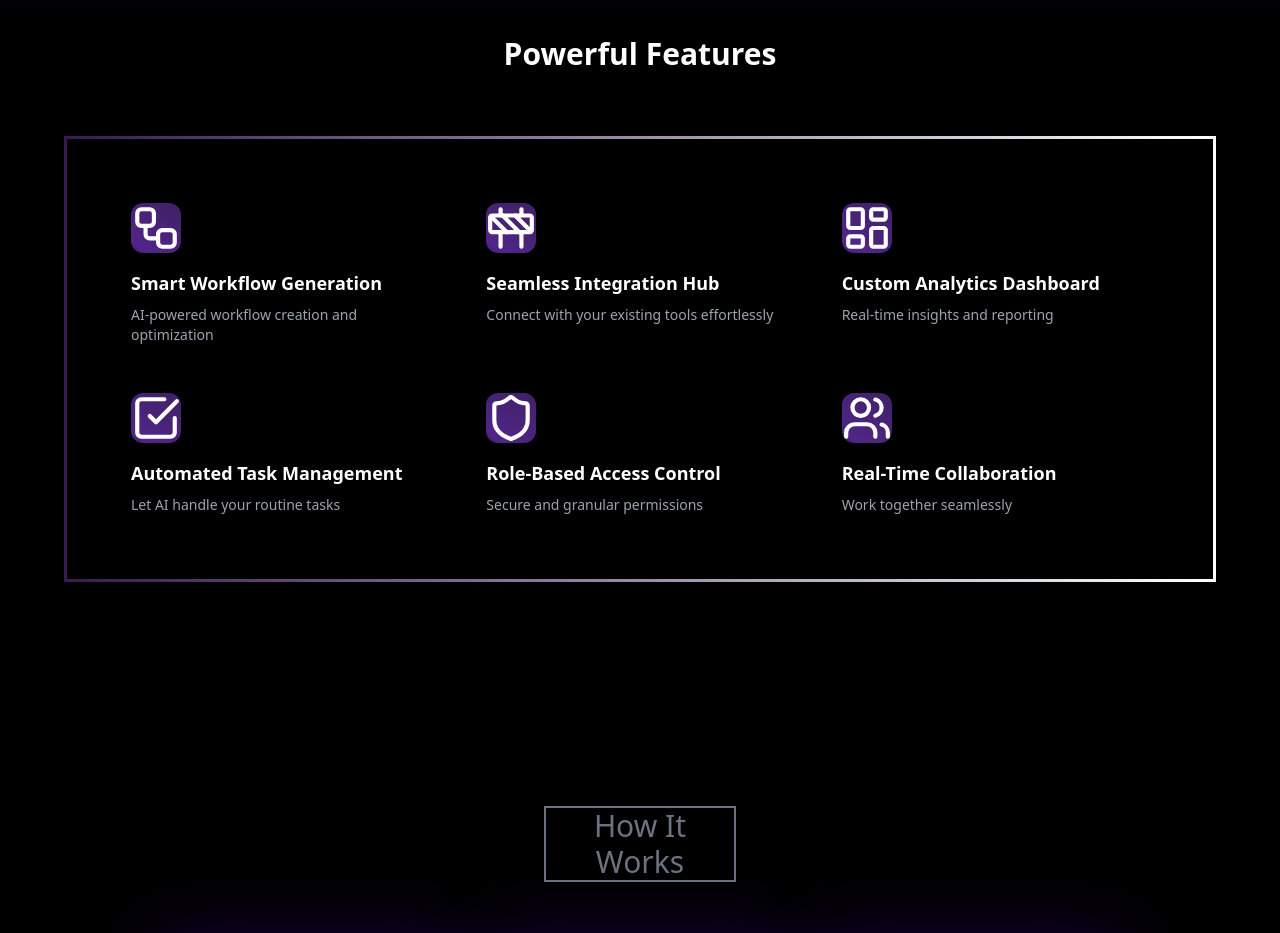
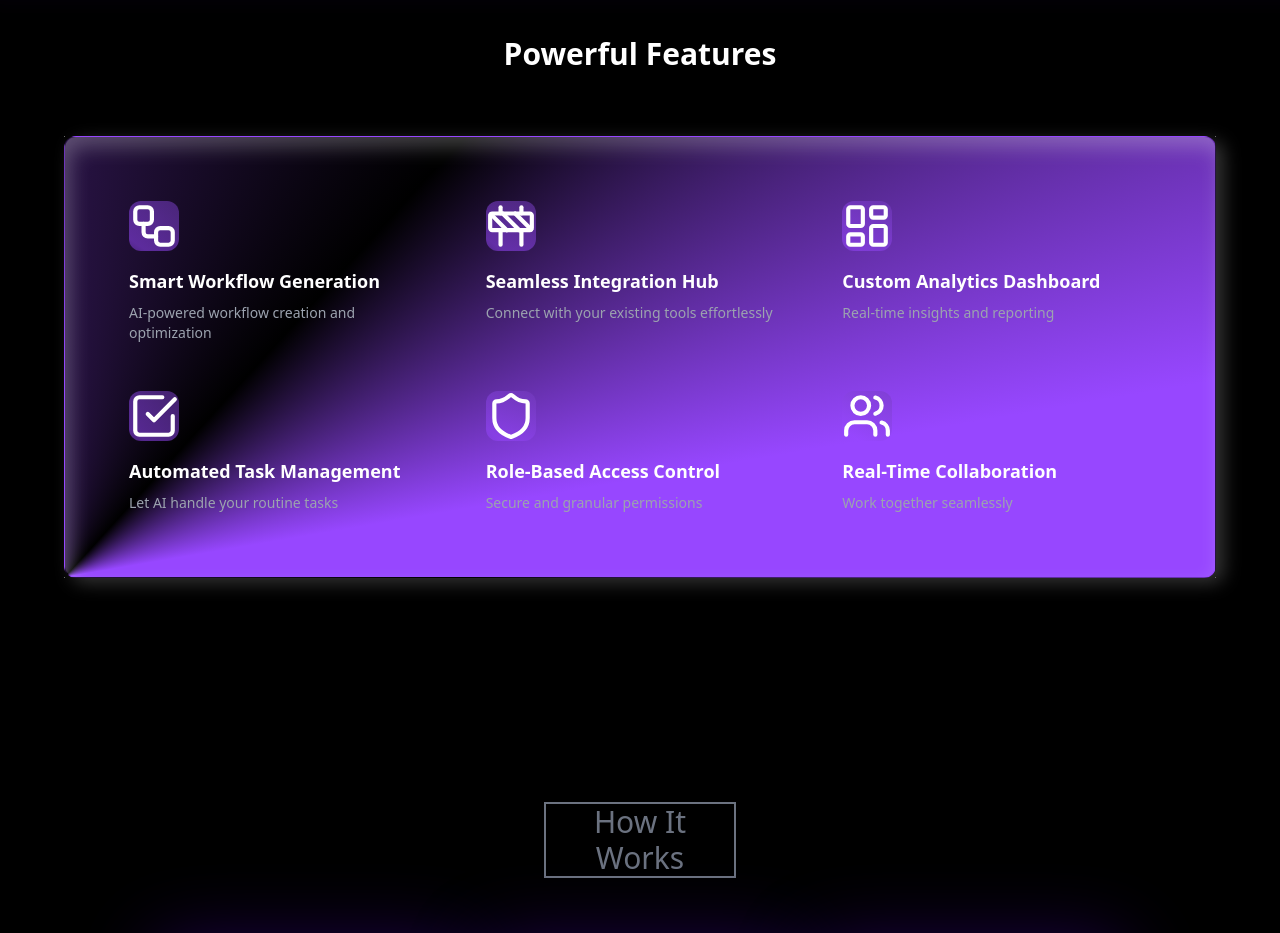
Before and after one commit to joharisahil/jam-analytics-main, a React (Vite) app: page / in a window 1280 px wide. Shown: the part 1540-2473 px from the top of the page. Built offline with nearby package versions, Linux system fonts and the light colour scheme.

Commit message:
poweerful features

```diff
--- a/src/pages/Home.tsx
+++ b/src/pages/Home.tsx
@@ -53,11 +53,18 @@ function Home() {
 
             {/* Feature Container with Glow */}
             <div
-              className="relative mx-auto max-w-6xl p-10 rounded-xl bg-black/50 backdrop-blur-md ]"
+                   className=" mx-auto max-w-6xl p-10 rounded-xl "
               style={{
-                borderWidth: "3px",
+                background: `conic-gradient(from 195.41deg at 0% 100%, #9747FF -115.1deg, #9747FF 47.27deg, rgba(0, 0, 0, 0.12) 206.78deg, #9747FF 244.9deg, #9747FF 407.27deg)`,
+                border: "1px ",
                 borderStyle: "solid",
-                borderImage: "linear-gradient(to right,#3b1a52, white)1 ",
+
+                borderImageSource: `linear-gradient(86.04deg, #000000 1.44%, #F8F8F8 113.17%)`,
+                boxShadow:" 5px 10px 20px 0px #FFFFFF40 inset, 8px 5px 18.6px 0px #CFCFCF40"
+
+
+
+
               }}
             >
               <div className="grid md:grid-cols-2 lg:grid-cols-3 ">
```
